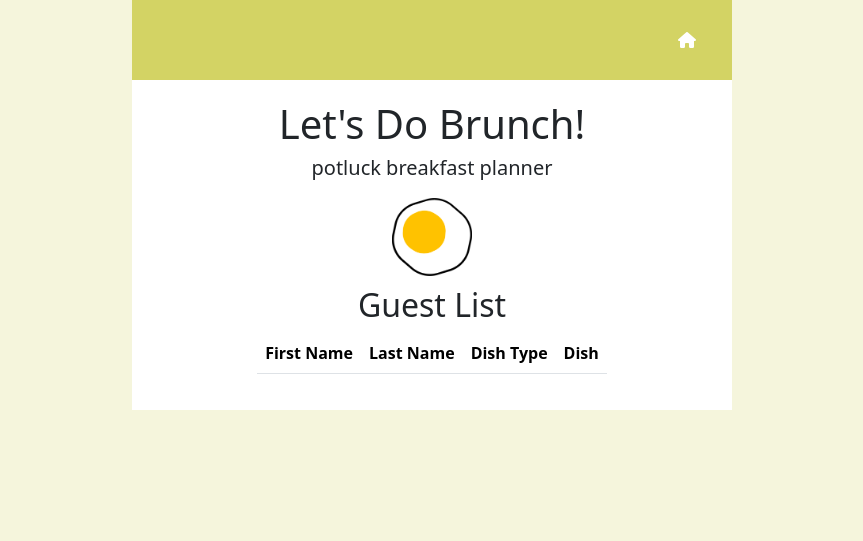
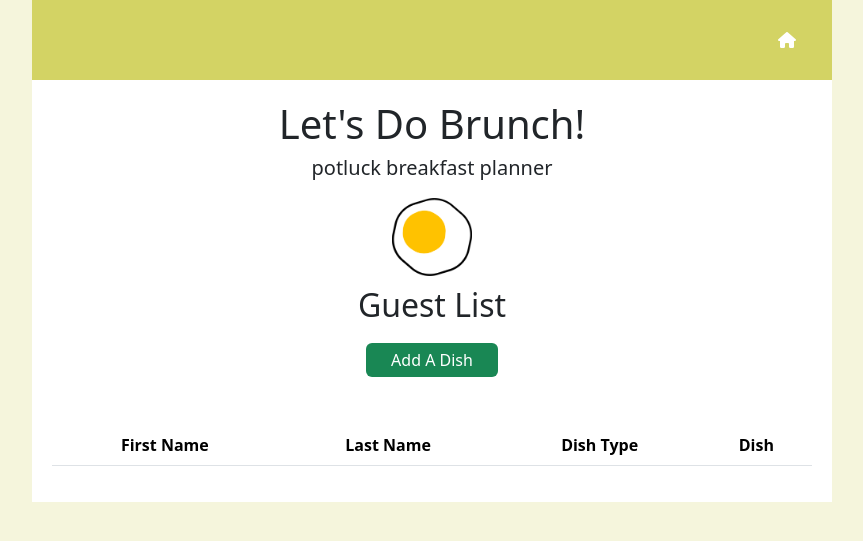
Before and after one commit to heidi37/cs50-final-project, a Flask app: page /guest-list in a window 1280 px wide. Shown: the top 541 px of the page, without its empty margins (208-1071 px from the left). Run offline with Flask 3, Linux system fonts and the light colour scheme; data that the repository does not hold is empty; some libraries are stand-ins or nearby versions.

Commit message:
guest list displaying hard coded id

```diff
--- a/app.py
+++ b/app.py
@@ -1,7 +1,14 @@
 from cs50 import SQL
-from flask import Flask, redirect, render_template, request, url_for
+from flask import Flask, redirect, render_template, request, session
+from flask_session.__init__ import Session
 
+#Configure app
 app = Flask(__name__) #turn this file into a flask application
+
+#Configure session
+app.config["SESSION_PERMANENT"] = False
+app.config["SESSION_TYPE"] = "filesystem"
+Session(app)
 
 db = SQL("sqlite:///brunches.db")
 
@@ -59,5 +66,20 @@ def addDish():
 
 @app.route('/guest-list')
 def guestList():
-    attendees = db.execute("SELECT * FROM attendees")
+    # attendees = db.execute("SELECT * FROM attendees")
+    attendees = db.execute("SELECT first_name, last_name, dish_type, dish FROM attendees JOIN attendee_brunch ON attendees.id=attendee_brunch.attendee_id JOIN brunches ON brunches.id=attendee_brunch.brunch_id WHERE brunches.id = 3")
     return render_template("guest-list.html", attendees=attendees)
+
+@app.route('/delete-brunch', methods=["POST"])
+def deleteBrunch():
+    id = request.form.get("id")
+    if id:
+        db.execute("DELETE FROM brunches WHERE id = ?", id)
+    return redirect("brunch-list")
+
+@app.route('/RSVP', methods=["POST"])
+def rsvpBrunch():
+    id = request.form.get("id")
+    # if id:
+    #     db.execute("DELETE FROM brunches WHERE id = ?", id)
+    return redirect("guest-list")
--- a/static/styles.css
+++ b/static/styles.css
@@ -9,12 +9,9 @@ body {
 }
 
 .container {
-    display: flex;
-    flex-direction: column;
-    align-items: center;
     padding: 20px;
     background: #fff;
-    width: 600px;
+    width: 800px;
 }
 
 nav.container {
@@ -22,7 +19,7 @@ nav.container {
     background: hsl(60, 56%, 61%);
 }
 
-form {
+entry-form {
     width: 350px;
     margin-top: 20px;
 }
@@ -37,13 +34,15 @@ form div label {
     width: 26%;
 }
 
-button {
+.btn {
     margin-top: 10px;
-    background: #555555;
     color: white;
     border: none;
-    padding: 5px 15px;
-    border-radius: 5px;
+    padding: 5px 25px;
+}
+
+table .btn {
+    margin: 0 0 10px 0;
 }
 
 i {
--- a/templates/add-dish.html
+++ b/templates/add-dish.html
@@ -1,7 +1,7 @@
 {% extends "layout.html" %} {% block title %} Add Dish | {{ super() }} {%
 endblock %} {% block content %}
 <h2>Add Guests</h2>
-<form action="{{ url_for('addDish') }}" method="post">
+<form action="{{ url_for('addDish') }}" method="post" class="entry-form">
   <div>
     <label for="first-name" required>First Name:</label>
     <input type="text" name="first-name" />
--- a/templates/brunch-list.html
+++ b/templates/brunch-list.html
@@ -1,5 +1,4 @@
 {% extends "layout.html" %} {% block title %} Brunch List | {{ super() }} {%
 endblock %} {% block content %}
 <h2>Brunch List</h2>
-<div>{% include 'brunch-table.html' %}</div>
-{% endblock %}
+{% include 'brunch-table.html' %} {% endblock %}
--- a/templates/create-event.html
+++ b/templates/create-event.html
@@ -1,7 +1,7 @@
 {% extends "layout.html" %} {% block title %} Create Event | {{ super() }} {%
 endblock %} {% block content %}
 <h2>Create A Brunch Event</h2>
-<form action="{{ url_for('createEvent') }}" method="post">
+<form action="{{ url_for('createEvent') }}" method="post" class="entry-form">
   <div>
     <label for="event-name">Brunch:</label>
     <input type="text" name="event-name" required />
--- a/templates/guest-list.html
+++ b/templates/guest-list.html
@@ -2,7 +2,10 @@
 endblock %} {% block content %}
 <h2>Guest List</h2>
 <div>
-  <table class="table table-striped">
+  <a href="{{ url_for('addDish') }}">
+    <button class="btn btn-success">Add A Dish</button>
+  </a>
+  <table class="table table-striped mt-5">
     <thead>
       <th scope="col">First Name</th>
       <th scope="col">Last Name</th>
--- a/templates/index.html
+++ b/templates/index.html
@@ -2,7 +2,9 @@
 endblock %} {% block content %}
 <h2>Hello {{ name }}</h2>
 <div>
-  <a href="{{ url_for('createEvent') }}"><button>Create A Brunch</button></a>
+  <a href="{{ url_for('createEvent') }}">
+    <button class="btn btn-success">Create A Brunch</button>
+  </a>
   <!-- <a href="{{ url_for('addDish') }}"><button>Add Your Dish</button></a> -->
   <!-- <a href=""><button>Attend A Brunch</button></a> -->
   <div>{% include 'brunch-table.html' %}</div>
```
Also changed, not shown: templates/brunch-table.html (+14 -1 lines), 1 other file.
